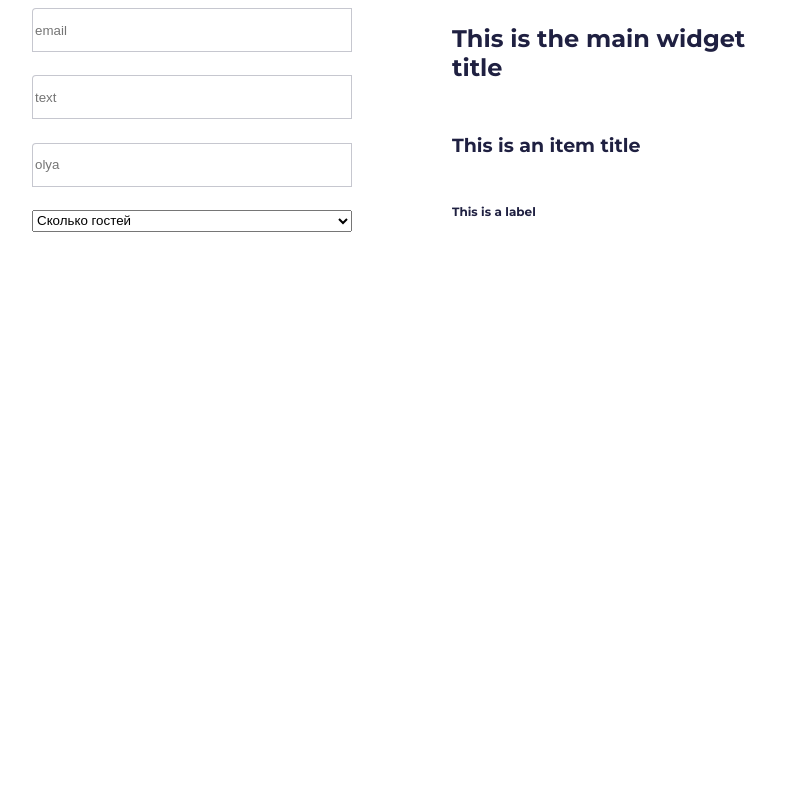
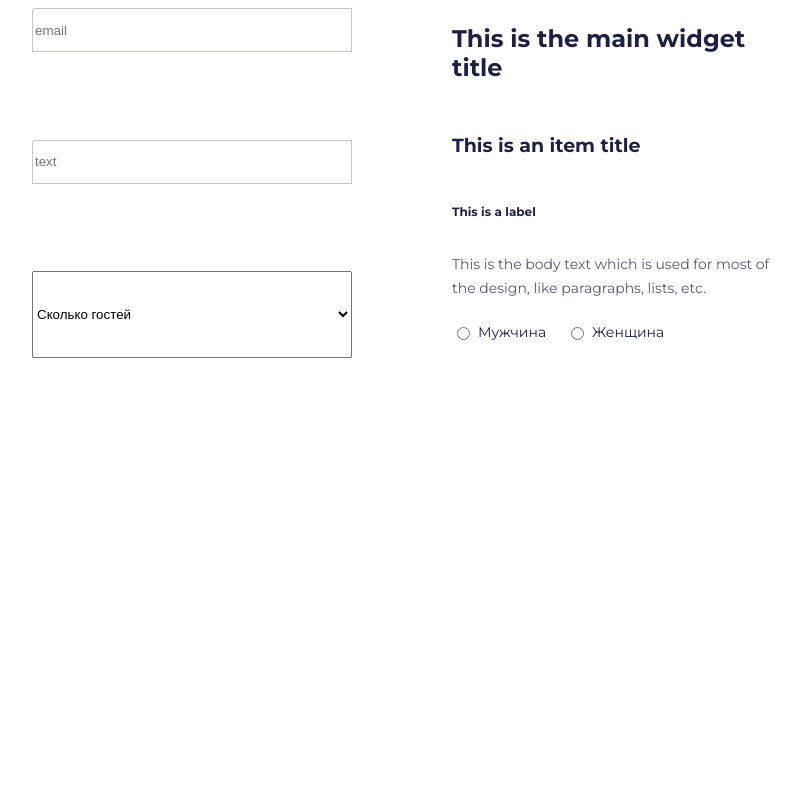
Before and after one commit to HelgaaDance/Toxin, a Node project: template src/pages/ui-kit.pug in a window 1280 px wide. Shown: the whole page, without its empty margins (76-877 px from the left). Run offline with Node 20 templates, Linux system fonts and the light colour scheme; the template is opened without the code that fills it, so the values that code supplies are empty.

Commit message:
radio-buttons

```diff
--- a/dist/ui-kit.css
+++ b/dist/ui-kit.css
@@ -1,6 +1,8 @@
-@import url(input.css);@import url(headline.css);@import url(https://fonts.googleapis.com/css2?family=Montserrat:ital,wght@0,100..900;1,100..900&display=swap);html {
+@import url(input.css);@import url(headline.css);@import url(radio-buttons.css);@import url(https://fonts.googleapis.com/css2?family=Montserrat:ital,wght@0,100..900;1,100..900&display=swap);html {
     --dark-shade-5: #1F204140;
     --dark-shade-1: #1F2041;
+    --dark-shade-7: #1F2041BF;
+    --purple: #BC9CFF;
 }
 
 .main {
--- /dev/null
+++ b/src/componets/radio-buttons/radio-buttons.css
@@ -0,0 +1,22 @@
+/* Радио-контейнер для расположения в строку */
+.radio-container {
+    display: flex;       /* Горизонтальное размещение */
+    gap: 20px;           /* Расстояние между элементами */
+    align-items: center; /* Вертикальное выравнивание */
+}
+
+/* Стили для радио-кнопок и текста */
+.radio-label {
+    display: flex;
+    align-items: center;
+    font-family: "Montserrat", sans-serif;
+    font-size: 14px;
+    line-height: 24px;
+    color: var(--dark-shade-1); /* Цвет текста */
+}
+
+/* Отступ между радио-кнопкой и текстом */
+.radio-label input[type="radio"] {
+    margin-right: 8px;
+    accent-color: var(--purple);
+  }
--- /dev/null
+++ b/src/componets/radio-buttons/radio-buttons.pug
@@ -0,0 +1,4 @@
+mixin radioButton(name, value, label)
+  label.radio-label
+    input(type="radio", name=name, value=value)
+    | #{label}
--- a/src/pages/ui-kit.css
+++ b/src/pages/ui-kit.css
@@ -1,9 +1,12 @@
 @import url("../componets/input/input.css");
 @import url("../componets/headline/headline.css");
+@import url("../componets/radio-buttons/radio-buttons.css");
 @import url('https://fonts.googleapis.com/css2?family=Montserrat:ital,wght@0,100..900;1,100..900&display=swap');
 html {
     --dark-shade-5: #1F204140;
     --dark-shade-1: #1F2041;
+    --dark-shade-7: #1F2041BF;
+    --purple: #BC9CFF;
 }
 
 .main {
--- a/src/pages/ui-kit.pug
+++ b/src/pages/ui-kit.pug
@@ -1,5 +1,6 @@
 include ../componets/input/input
 include ../componets/headline/headline
+include ../componets/radio-buttons/radio-buttons
 doctype html
 html(lang="ru")
   head
@@ -12,7 +13,6 @@ html(lang="ru")
       div.column
         +input('email')
         +input('text')
-        +input('olya')
         select(name="guests", id="guests")
           option(disabled, selected) Сколько гостей
           option(value="1") 1 гость
@@ -25,4 +25,9 @@ html(lang="ru")
         +h1('This is the main widget title')
         +h2('This is an item title')
         +h3('This is a label')
+        +body('This is the body text which is used for most of the design, like paragraphs, lists, etc.')
+        form
+          .radio-container
+            +radioButton('gender', 'male', 'Мужчина')
+            +radioButton('gender', 'female', 'Женщина')
       div.column
```
Also changed, not shown: dist/headline.css (+10 -0 lines), dist/radio-buttons.css (added, +22 -0 lines), 1 other file.
